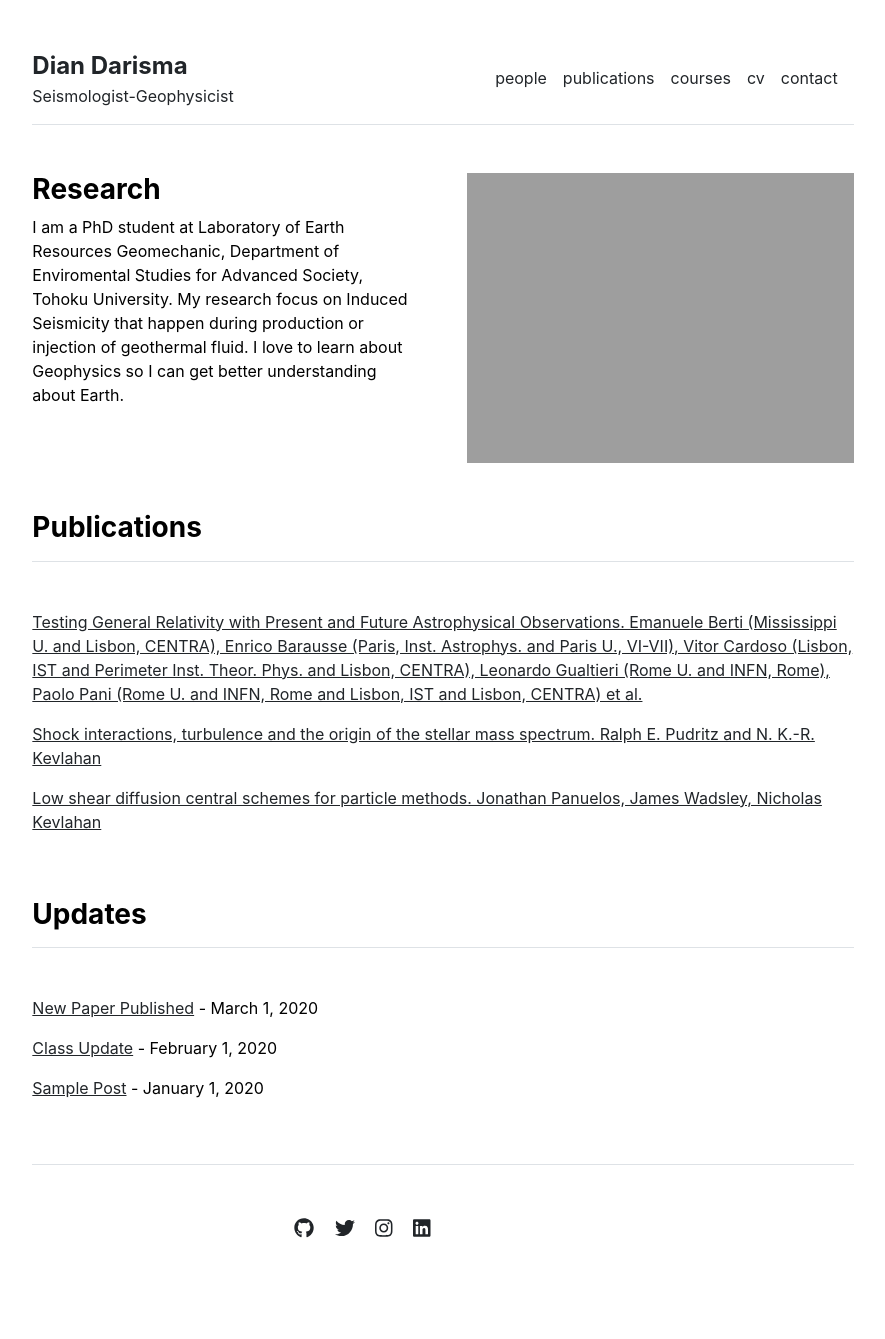
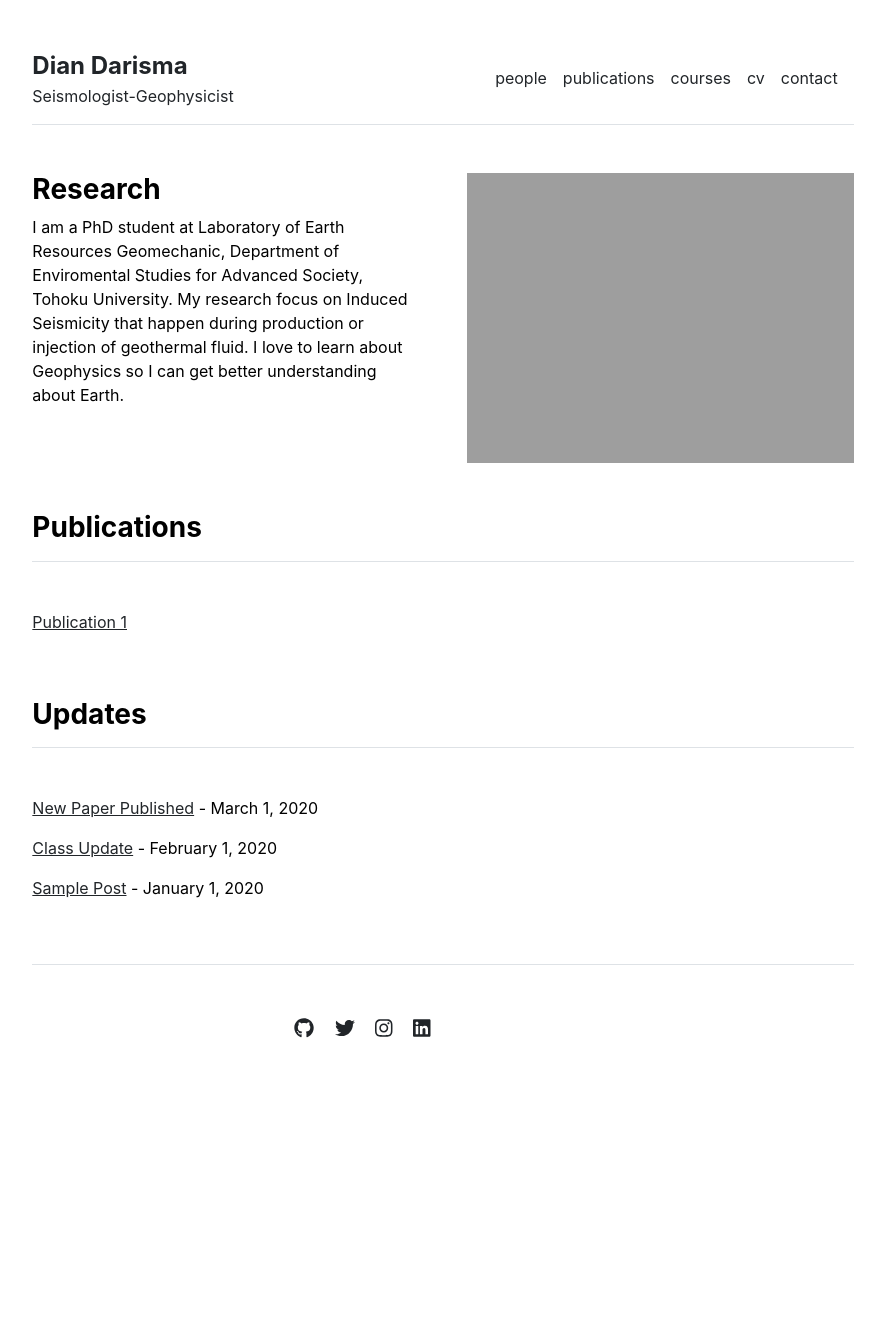
Before and after one commit to diandarisma/diandarisma.github.io, a Jekyll site: the page built from index.md, in a window 1280 px wide. Shown: the whole page, without its empty margins (197-1082 px from the left). Built offline with Jekyll 4.4.1, drawn with Linux system fonts in a browser that asks for light colours; after the commit the page ends 1139 px from its top, so only the background shows below that.

Commit message:
Update publications.yml

```diff
--- a/_data/publications.yml
+++ b/_data/publications.yml
@@ -1,10 +1,5 @@
 featured:
-- {name: 'Testing General Relativity with Present and Future Astrophysical Observations. Emanuele Berti (Mississippi U. and Lisbon, CENTRA), Enrico Barausse (Paris, Inst. Astrophys. and Paris U., VI-VII), Vitor Cardoso (Lisbon, IST and Perimeter Inst. Theor. Phys. and Lisbon, CENTRA), Leonardo Gualtieri (Rome U. and INFN, Rome), Paolo Pani (Rome U. and INFN, Rome and Lisbon, IST and Lisbon, CENTRA) et al.', url: '/publications/1501.07274.pdf'}
-- {name: 'Shock interactions, turbulence and the origin of the stellar mass spectrum. Ralph E. Pudritz and N. K.-R. Kevlahan', url: 'http://ms.mcmaster.ca/kevla/pdf/articles/PhilTransRSoc_2013.pdf'}
-- {name: 'Low shear diffusion central schemes for particle methods. Jonathan Panuelos, James Wadsley, Nicholas Kevlahan', url: 'http://ms.mcmaster.ca/kevla/pdf/articles/jcp_v414.pdf'}
+- {name: 'Publication 1'}
 
 index:
-- {name: 'Testing General Relativity with Present and Future Astrophysical Observations. Emanuele Berti (Mississippi U. and Lisbon, CENTRA), Enrico Barausse (Paris, Inst. Astrophys. and Paris U., VI-VII), Vitor Cardoso (Lisbon, IST and Perimeter Inst. Theor. Phys. and Lisbon, CENTRA), Leonardo Gualtieri (Rome U. and INFN, Rome), Paolo Pani (Rome U. and INFN, Rome and Lisbon, IST and Lisbon, CENTRA) et al.', url: '/publications/1501.07274.pdf'}
-- {name: 'Shock interactions, turbulence and the origin of the stellar mass spectrum. Ralph E. Pudritz and N. K.-R. Kevlahan', url: 'http://ms.mcmaster.ca/kevla/pdf/articles/PhilTransRSoc_2013.pdf'}
-- {name: 'Low shear diffusion central schemes for particle methods. Jonathan Panuelos, James Wadsley, Nicholas Kevlahan', url: 'http://ms.mcmaster.ca/kevla/pdf/articles/jcp_v414.pdf'}
-- {name: 'Numerical solutions of thin film equations for polymer flows. Thomas. Salez, Joshua D. McGraw, Sara Cormier, Oliver Bäumchen, Kari Dalnoki-Veress, and Elie Raphaël', url: 'https://static1.squarespace.com/static/5684891d7086d74497aeb71f/t/56ec510d2fe1319543ab6d6f/1458327821946/10.1140-epje-i2012-12114-x.pdf'}
+- {name: 'Publication 1'}
```
